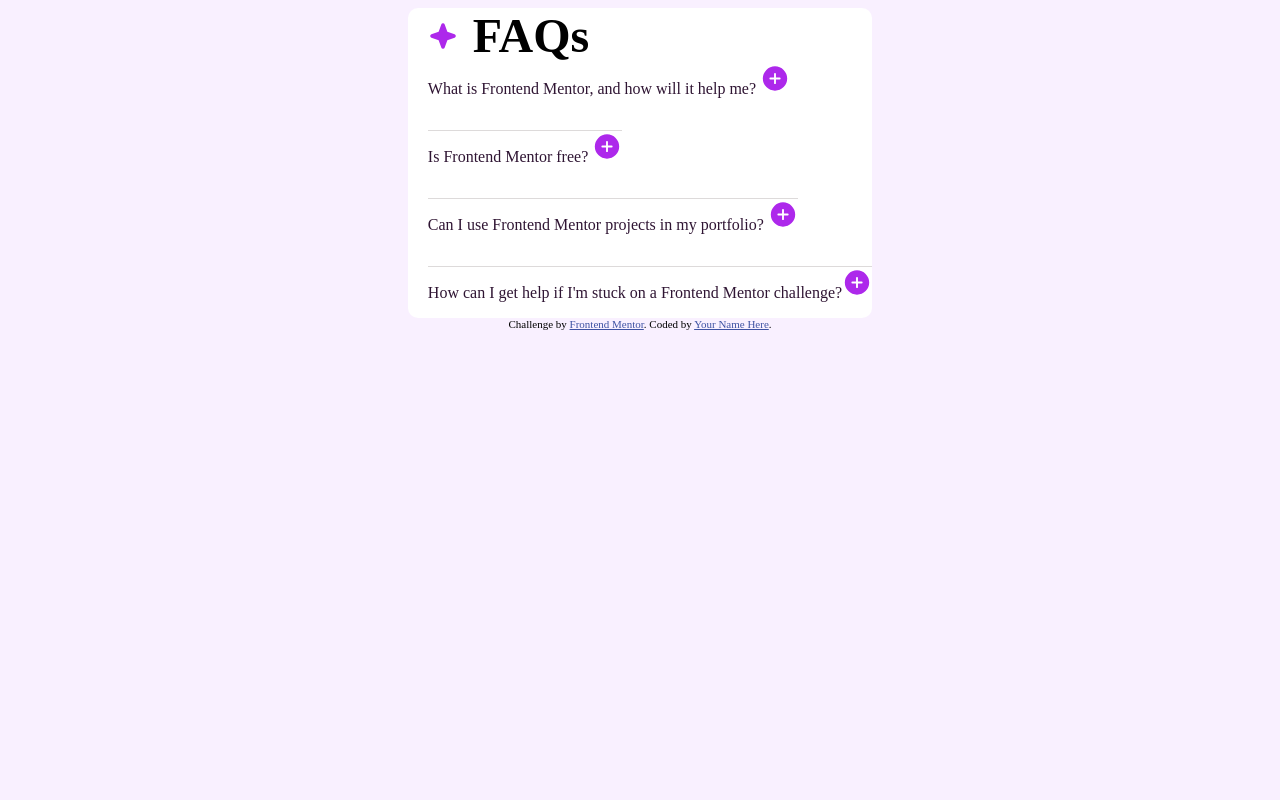
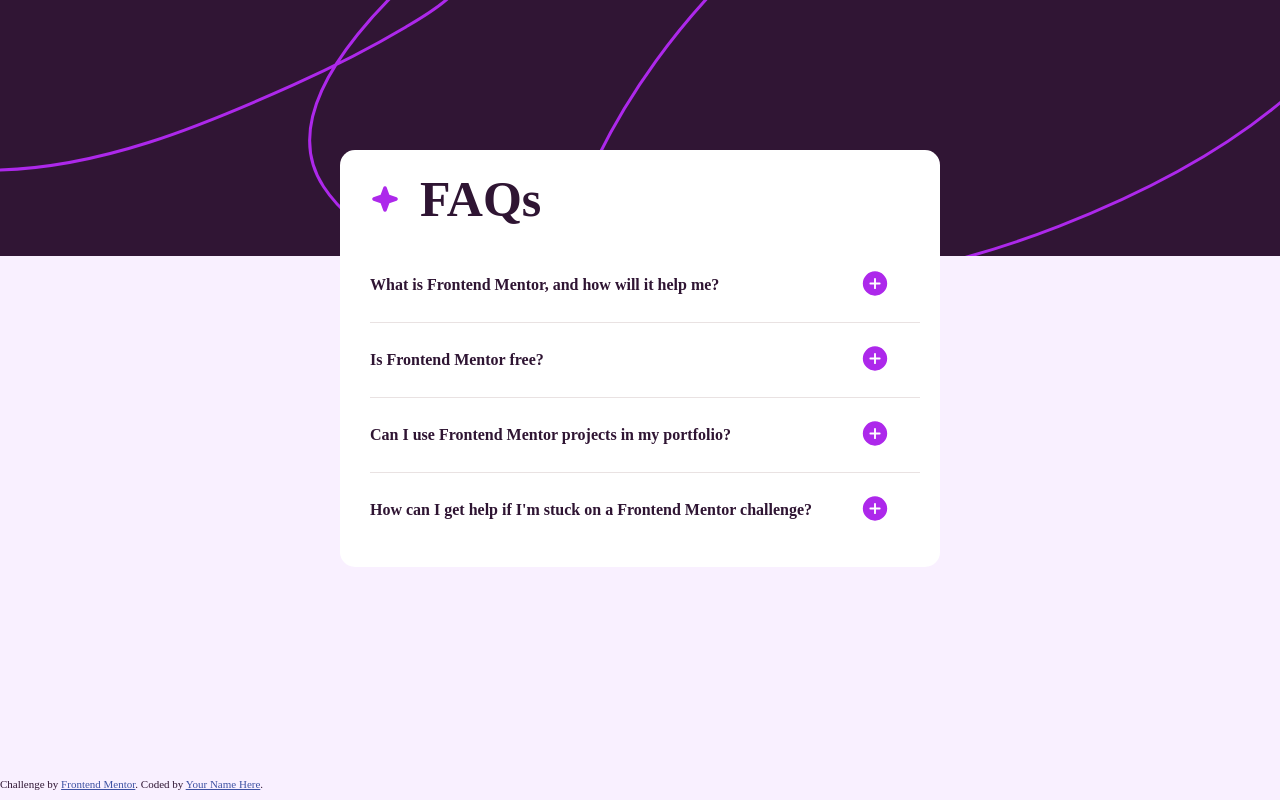
Before and after one commit to DagiH22/FAQ, a plain HTML site: page index.html in a window 1280 px wide. Drawn offline with Linux system fonts and the light colour scheme.

Commit message:
"fixed the position of container" "fixed the position of the buttons" "added backround image" "modified script.js to change the image when shrinked"

```diff
--- a/index.html
+++ b/index.html
@@ -5,40 +5,62 @@
   <meta name="viewport" content="width=device-width, initial-scale=1.0"> <!-- displays site properly based on user's device -->
 
   <link rel="icon" type="image/png" sizes="32x32" href="./assets/images/favicon-32x32.png">
+  <link rel="stylesheet" href="style.css">
+  <script src="script.js" defer></script>
 
   <title>Frontend Mentor | FAQ accordion</title>
 
-  <link rel="stylesheet" href="style.css">
-  <script src="script.js" defer></script>
+  <!-- Feel free to remove these styles or customise in your own stylesheet 👍 -->
+  <style>
+    .attribution { font-size: 11px; text-align: center; }
+    .attribution a { color: hsl(228, 45%, 44%); }
+  </style>
 </head>
+<body>
+  <header>
 
-<body>
+  </header>
   <div class="container">
+    <div class="inner"></div>
           <div class="star">
-      <img src="assets/images/icon-star.svg" alt="star icon"><span>FAQs</span>
+            <img src="assets/images/icon-star.svg" alt="star icon"> <span>FAQs</span>
           </div>
-
-    <p class="question ">What is Frontend Mentor, and how will it help me?</p> <button class="btn-img " onclick=expand(1)> <img src="assets/images/icon-plus.svg" alt="expand button" class="img1"></button> <br>
+          <div class="theQuestion">
+            <p class="question">What is Frontend Mentor, and how will it help me?</p>
+            <button class="plus" onclick=expand(1)><img src="assets/images/icon-plus.svg" alt="plus icon" class="img1"></button>
+          </div>
 
           <p class="answer one">Frontend Mentor offers realistic coding challenges to help developers improve their
           frontend coding skills with projects in HTML, CSS, and JavaScript. It's suitable for
           all levels and ideal for portfolio building.</p>
 
-    <p class="question top">Is Frontend Mentor free? <button class="btn-img" onclick=expand(2)> <img src="assets/images/icon-plus.svg" alt="expand button" class="img2"></button></p><br>
+          <div class="theQuestion top">
+            <p class="question" >Is Frontend Mentor free?</p>
+            <button class="plus" onclick=expand(2)><img src="assets/images/icon-plus.svg" alt="plus icon" class="img2"></button>
+          </div>
 
           <p class="answer two">Yes, Frontend Mentor offers both free and premium coding challenges, with the free
           option providing access to a range of projects suitable for all skill levels.</p>
 
-    <p class="question top" >Can I use Frontend Mentor projects in my portfolio? <button class="btn-img" onclick=expand(3)> <img src="assets/images/icon-plus.svg" alt="expand button" class="img3" ></button></p><br>
+          <div class="theQuestion top">
+          <p class="question">Can I use Frontend Mentor projects in my portfolio?</p>
+          <button class="plus" onclick=expand(3)><img src="assets/images/icon-plus.svg" alt="plus icon" class="img3"></button>
+          </div>
 
           <p class="answer three">Yes, you can use projects completed on Frontend Mentor in your portfolio. It's an excellent
           way to showcase your skills to potential employers!</p>
 
-    <p class="question top" >How can I get help if I'm stuck on a Frontend Mentor challenge?<button class="btn-img" onclick=expand(4)> <img src="assets/images/icon-plus.svg" alt="expand button" class="img4"></button></p><br>
+          <div class="theQuestion top">
+            <p class="question">How can I get help if I'm stuck on a Frontend Mentor challenge?</p>
+            <button class="plus" onclick=expand(4)><img src="assets/images/icon-plus.svg" alt="plus icon" class="img4"></button>
+          </div>
 
           <p class="answer four">The best place to get help is inside Frontend Mentor's Discord community. There's a help
           channel where you can ask questions and seek support from other community members.</p>
       </div>
+
+  </div>
+
 
   <div class="attribution">
     Challenge by <a href="https://www.frontendmentor.io?ref=challenge" target="_blank">Frontend Mentor</a>.
--- a/script.js
+++ b/script.js
@@ -6,6 +6,7 @@
 let img2 =document.querySelector(".img2")
 let img3 =document.querySelector(".img3")
 let img4 =document.querySelector(".img4")
+let plus = document.querySelectorAll(".class")
 let oneExpand = false
 let twoExpand = false
 let threeExpand = false
@@ -15,40 +16,49 @@
         if (oneExpand){
             one.style.display = "none";
             oneExpand= false
+            img1.setAttribute('src', "assets/images/icon-plus.svg")
         }
         else{
             one.style.display = "block";
             oneExpand= true
+            img1.setAttribute('src', "assets/images/icon-minus.svg")
+
         }
      }
      else if (num == 2){
         if (twoExpand){
             two.style.display = "none";
             twoExpand =false
+            img2.setAttribute('src', "assets/images/icon-plus.svg")
         }
         else{
             two.style.display = "block";
             twoExpand =true
+            img2.setAttribute('src', "assets/images/icon-minus.svg")
         }
      }
      else if (num == 3){
         if (threeExpand){
             three.style.display = "none";
             threeExpand =false
+            img3.setAttribute('src', "assets/images/icon-plus.svg")
         }
         else{
             three.style.display = "block";
             threeExpand =true
+            img3.setAttribute('src', "assets/images/icon-minus.svg")
         }
      }
      else if (num == 4){
         if (fourExpand){
             four.style.display = "none";
             fourExpand =false
+            img4.setAttribute('src', "assets/images/icon-plus.svg")
         }
         else{
             four.style.display = "block";
             fourExpand =true
+            img4.setAttribute('src', "assets/images/icon-minus.svg")
         }
      }
 }
--- a/style.css
+++ b/style.css
@@ -1,21 +1,36 @@
-body {
+*{
+    padding: 0;
+    margin: 0;
+    box-sizing: border-box;
+}
+header{
+    padding: 8rem;
+    background-image: url('assets/images/background-pattern-desktop.svg');
+    position: absolute;
+    width: 100%;
+
+
+}
+body{
+    background-color: hsl(275, 100%, 97%);
+    min-height: 100vh;
     display: flex;
     flex-direction: column;
-    justify-content: center;
-    align-items: center;
-    min-width: 100vh;
-    background-color: hsl(275, 100%, 97%);
-    background-image: src="assets/images/baground-pattern.desktop.svg";
+    /* justify-content: center;
+    align-items: center; */
+    color: hsl(292, 42%, 14%);
 }
-.container {
+.container{
     background-color: hsl(0, 0%, 100%);
-    padding-left: 20px;
-    border-radius: 10px;
-    box-shadow: gray;
-}
-p{
-    color: hsl(292, 42%, 14%);
-    display: inline-block;
+    width: 600px;
+    border-radius: 15px;
+    padding-left: 30px;
+    padding-right: 20px;
+    padding-bottom: 20px;
+    align-self: center;
+    justify-self: center;
+    z-index: 99;
+    margin-top: 150px;
 }
 .star{
     display: flex;
@@ -26,30 +41,44 @@
     height: 30px;
 }
 span{
-    font-size: 3rem;
+    font-size: 50px;
     font-weight: 700;
-    display: inline-block;
-    margin-left: 15px;
+    padding: 20px;
 }
-.top{
-    border-top: 1px solid rgb(221, 218, 218);
+.theQuestion{
+    display: flex;
+    justify-content: space-between;
+    align-items: center;
+    padding: 20px 30px 20px 0px;
+    font-weight: 700;
+
 }
-.btn-img{
-    outline: none;
-    width:fit-content;
+.plus{
+    padding: 0;
     height: fit-content;
-    border-radius: 50%;
+    width: fit-content;
+    border: none;
     background-color: transparent;
-    border: none;
     cursor: pointer;
-    padding: 0;
 }
-.answer {
+.top {
+    border-top: 1px solid rgb(233, 226, 226);
+}
+.answer{
     display: none;
+    color: hsl(292, 16%, 49%);
+    font-weight: 400;
+    padding-bottom: 1.5rem;
+    lineheight
 }
-.question:hover {
-   color: hsl(293, 86%, 23%);
-   cursor: pointer;
+.question:hover{
+    color:purple;
+    cursor: pointer;
+}
+.attribution {
+    position: absolute;
+    bottom: 0;
+    padding-bottom: 10px;
 }
 .attribution { font-size: 11px; text-align: center; }
 .attribution a { color: hsl(228, 45%, 44%); }
```
Lines whose indentation alone changed are shown as unchanged.
